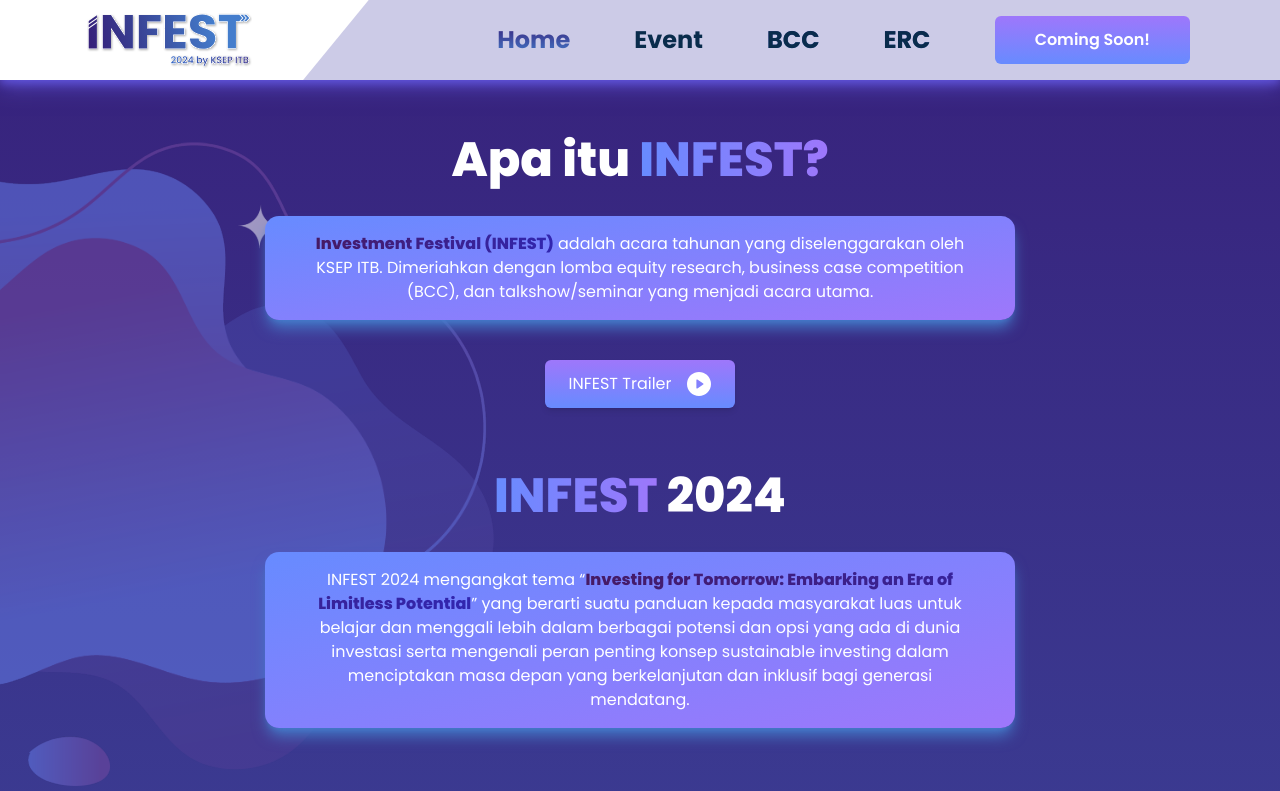
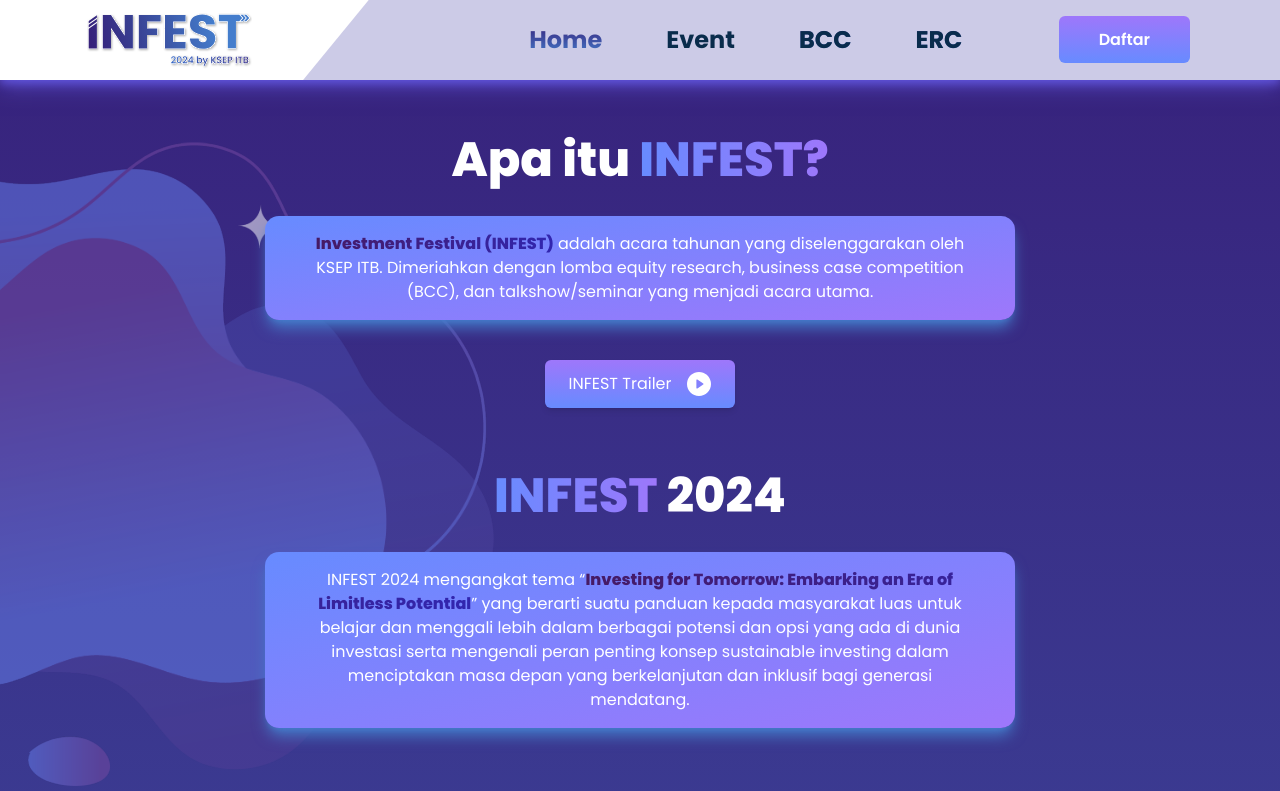
Before and after one commit to farrelathalla/INFEST-2024, a Next.js app: page / in a window 1280 px wide. Shown: the top 791 px of the page. Built offline with nearby package versions, Linux system fonts and the light colour scheme.

Commit message:
feat: adjust for daftar

```diff
--- a/components/Navbar.js
+++ b/components/Navbar.js
@@ -42,7 +42,7 @@
         }`}>ERC</Link>
       </div>
       <div className='hidden lg:block'>
-        <button href='' className='text-white poppins-semibold background-card-gradient md:px-10 md:py-3 rounded-md hover:background-page-gradient mr-[90px]'>Coming Soon!</button>
+        <Link href='/daftar' className='text-white poppins-semibold background-card-gradient md:px-10 md:py-3 rounded-md hover:background-page-gradient mr-[90px]'>Daftar</Link>
       </div>
       <button className='flex lg:hidden mr-[35px]' onClick={toggleNav}>
         <Image
@@ -81,7 +81,7 @@
         }`}>
           ERC
         </Link>
-        <button href='' className='text-white poppins-semibold mt-20 background-card-gradient px-10 py-3 rounded-md hover:background-page-gradient '>Coming Soon!</button>
+        <Link href='/daftar' className='text-white poppins-semibold mt-20 background-card-gradient px-10 py-3 rounded-md hover:background-page-gradient '>Daftar</Link>
       </div>
     </div>
   )
```
